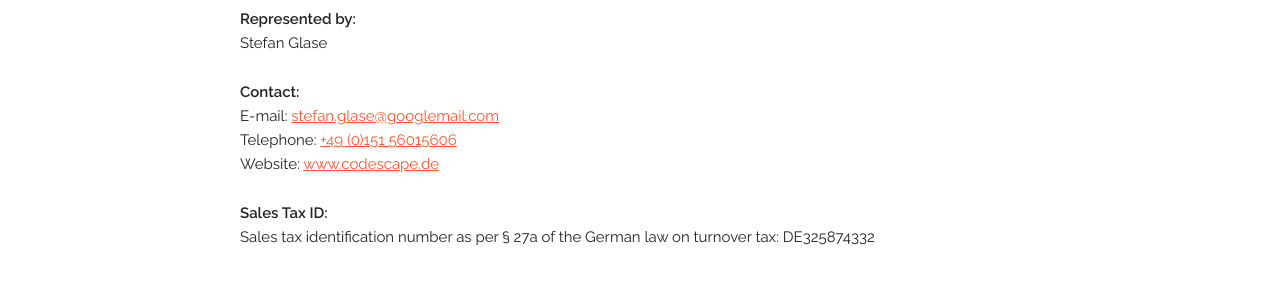
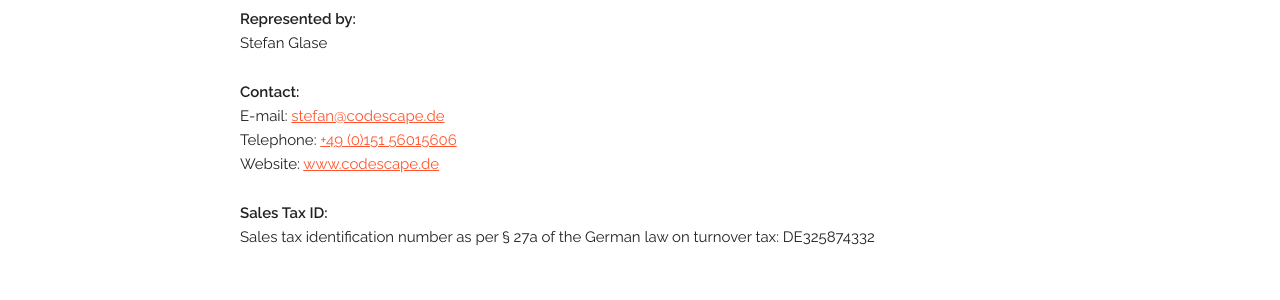
Before and after one commit to codescape/codescape.de, a Jekyll site: the page built from index.html, in a window 1280 px wide and 900 px high, scrolled down 2129 px. Shown: the part 298-598 px from the top of the window. Built offline with Jekyll 4.4.1, drawn with Linux system fonts in a browser that asks for light colours; nearby versions of some CDN libraries; some of the changed lines change nothing that is shown.

Commit message:
chore: update mail address

```diff
--- a/index.html
+++ b/index.html
@@ -29,7 +29,7 @@
   <div class="row products">
     <div class="screenshot-wrapper">
 
-      <a href="https://jira-scrum-poker.codescape.de" target="_blank"><img src="/images/products-scrum-poker.png"/></a>
+      <a href="https://jira-scrum-poker.codescape.de" target="_blank"><img src="/images/products-scrum-poker.png" alt="Scrum Poker for Jira"/></a>
 
     </div>
     <div class="one-half offset-by-one-half column">
@@ -46,7 +46,7 @@
   <div class="row products">
     <div class="screenshot-wrapper">
 
-      <a href="https://jira-multiple-subtasks.codescape.de" target="_blank"><img src="/images/products-multiple-subtasks.png"/></a>
+      <a href="https://jira-multiple-subtasks.codescape.de" target="_blank"><img src="/images/products-multiple-subtasks.png" alt="Multiple Subtasks for Jira"/></a>
 
     </div>
     <div class="one-half offset-by-one-half column">
@@ -63,7 +63,7 @@
   <div class="row products">
     <div class="screenshot-wrapper">
 
-      <a href="https://bitvunit.codescape.de" target="_blank"><img src="/images/products-bitvunit.png"/></a>
+      <a href="https://bitvunit.codescape.de" target="_blank"><img src="/images/products-bitvunit.png" alt="BitvUnit"/></a>
 
     </div>
     <div class="one-half offset-by-one-half column">
@@ -105,7 +105,7 @@
 
 <div class="docs-section" id="imprint">
 
-  <h2 id="imprint">Imprint</h2>
+  <h2>Imprint</h2>
 
   <p><strong>Information as per § 5 TMG (German Telemedia Act):</strong><p>
 
@@ -118,7 +118,7 @@
   Stefan Glase</p>
 
   <p><strong>Contact:</strong><br/>
-  E-mail: <a href="mailto:stefan.glase@googlemail.com">stefan.glase@googlemail.com</a><br/>
+  E-mail: <a href="mailto:stefan@codescape.de">stefan@codescape.de</a><br/>
   Telephone: <a href="tel:+4915156015606">+49 (0)151 56015606</a><br>
   Website: <a href="https://www.codescape.de">www.codescape.de</a></p>
 
```
Also changed, not shown: 1 other file.
